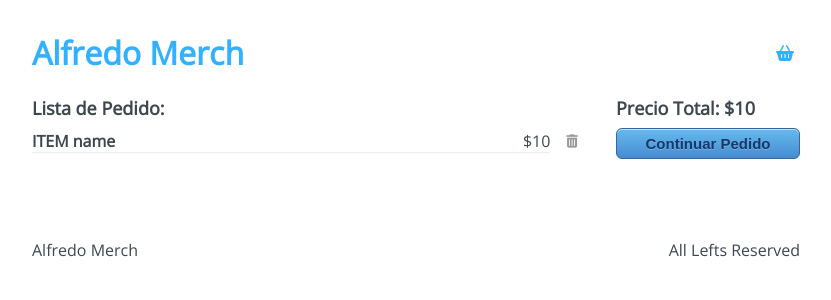
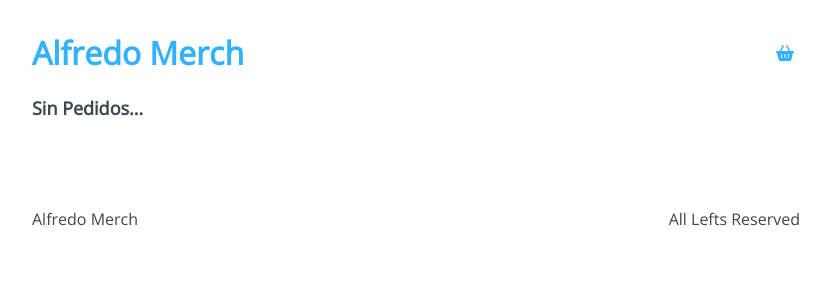
Before and after one commit to alfredosumosav/alfredo-merch, a React app: page /checkout in a window 1280 px wide. Shown: the top 300 px of the page, without its empty margins (224-1055 px from the left). Built offline with nearby package versions, Linux system fonts and the light colour scheme.

Commit message:
integrate context into checkout to add a dynamic logic

```diff
--- a/src/containers/Checkout.jsx
+++ b/src/containers/Checkout.jsx
@@ -1,28 +1,49 @@
-import React from 'react';
+import React, { useContext } from 'react';
 import { Link } from 'react-router-dom';
+import AppContext from '../context/AppContext';
 import '../styles/components/Checkout.css';
 
-const Checkout = () => (
+const Checkout = () => {
+  const { state, removeFromCart } = useContext(AppContext);
+  const { cart } = state;
+
+  const handleRemove = (product) => () => {
+    removeFromCart(product);
+  };
+
+  const handleSumTotal = () => {
+    const reducer = (accumulator, currentValue) =>
+      accumulator + currentValue.price;
+    const sum = cart.reduce(reducer, 0);
+    return sum;
+  };
+
+  return (
     <div className="Checkout">
       <div className="Checkout-content">
-      <h3>Lista de Pedido:</h3>
+        {cart.length > 0 ? <h3>Lista de Pedido:</h3> : <h3>Sin Pedidos...</h3>}
+        {cart.map((item) => (
           <div className="Checkout-item">
             <div className="Checkout-element">
-          <h4>ITEM name</h4>
-          <span>$10</span>
+              <h4>{item.title}</h4>
+              <span>${item.price}</span>
             </div>
-        <button type="button">
+            <button type="button" onClick={handleRemove(item)}>
               <i className="fas fa-trash-alt" />
             </button>
           </div>
+        ))}
       </div>
+      {cart.length > 0 && (
         <div className="Checkout-sidebar">
-      <h3>Precio Total: $10</h3>
+          <h3>{`Precio Total: $${handleSumTotal()}`}</h3>
           <Link to="/checkout/information">
             <button type="button">Continuar Pedido</button>
           </Link>
         </div>
+      )}
     </div>
   );
+};
 
 export default Checkout;
```
Lines whose indentation alone changed are shown as unchanged.
